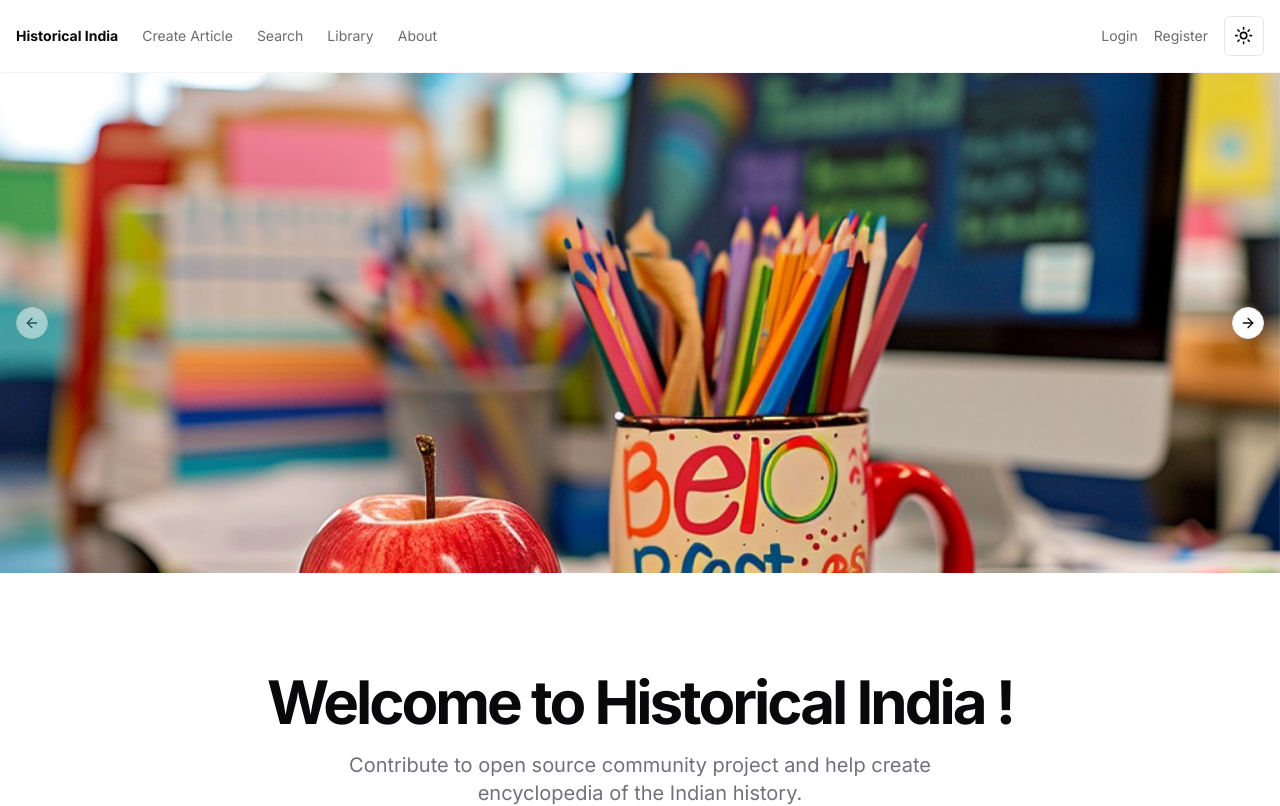
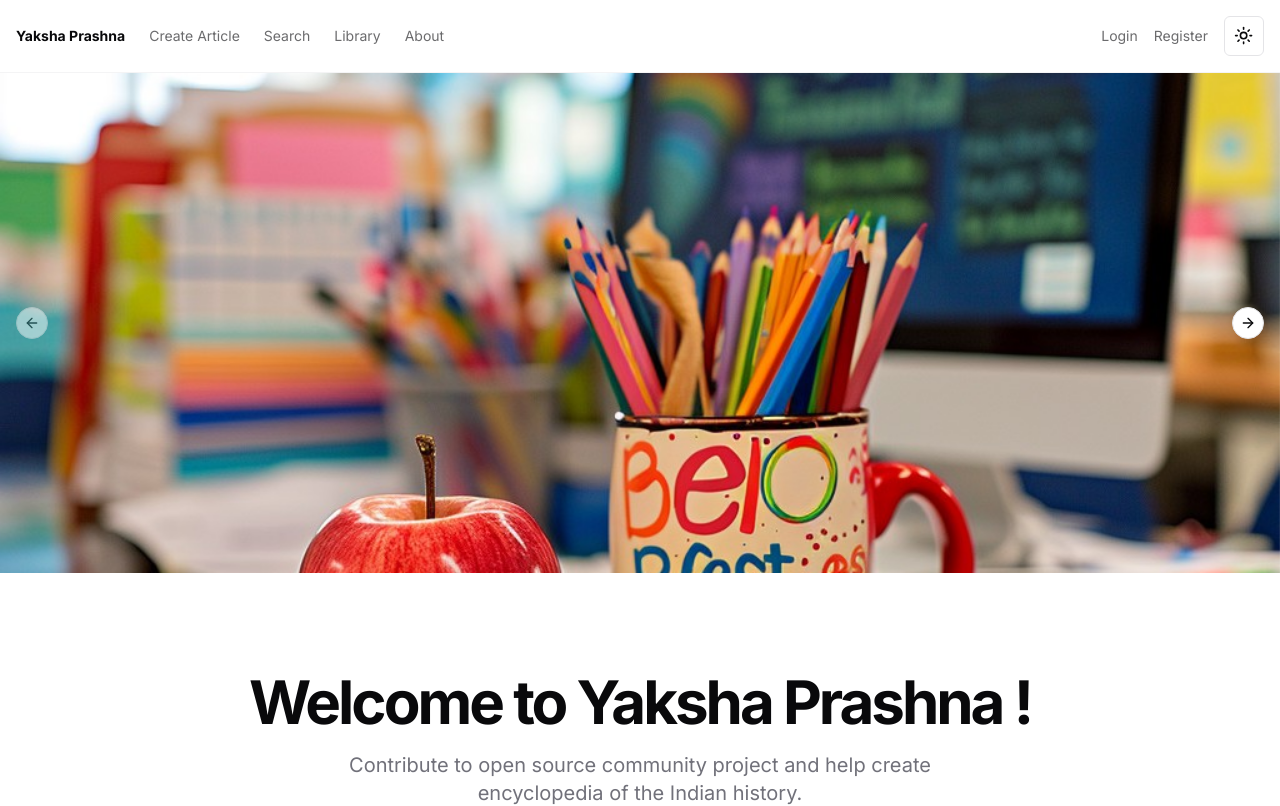
Before and after one commit to vamshimorlawar/historical_india, a Next.js app: page / in a window 1280 px wide. Shown: the top 806 px of the page. Built offline with nearby package versions, Linux system fonts and the light colour scheme; no server answers; the database is empty.

Commit message:
text: Yaksha Prashna instead of Historical India in the contetn

```diff
--- a/app/layout.tsx
+++ b/app/layout.tsx
@@ -9,7 +9,7 @@ import { cn } from "@/lib/utils";
 const inter = Inter({ subsets: ["latin"] });
 
 export const metadata: Metadata = {
-  title: "Historical India",
+  title: "Yaksha Prashna",
   description: "Encyclopedia of Indian History!",
 };
 
--- a/components/HeroBanner.tsx
+++ b/components/HeroBanner.tsx
@@ -7,7 +7,7 @@ const HeroBanner = () => {
     <div>
       <div className="mx-auto flex max-w-[980px] flex-col items-center justify-center gap-2 py-8 md:py-12 md:pb-8 lg:py-24 lg:pb-20">
         <div className="text-center text-3xl font-bold leading-tight tracking-tighter md:text-6xl lg:leading-[1.1] hidden md:block">
-          Welcome to Historical India !
+          Welcome to Yaksha Prashna !
         </div>
         <div className="text-center text-3xl font-bold leading-tight tracking-tighter md:text-6xl lg:leading-[1.1] md:hidden">
           Welcome!
--- a/components/MobileNav.tsx
+++ b/components/MobileNav.tsx
@@ -117,7 +117,7 @@ const MobileNav = () => {
           </DropdownMenuContent>
         </DropdownMenu>
         <Link href="/" className="font-bold flex gap-2 items-center">
-          Historical India
+          Yaksha Prashna
         </Link>
       </div>
       <div>
--- a/components/Navbar.tsx
+++ b/components/Navbar.tsx
@@ -18,7 +18,7 @@ const Navbar = () => {
       <div className="flex flex-wrap gap-2 items-center justify-between max-w-screen-2xl mx-auto">
         <nav className="flex flex-wrap items-center gap-6 text-sm">
           <Link href="/" className="font-bold flex gap-2 items-center">
-            Historical India
+            Yaksha Prashna
           </Link>
 
           <Link
```
